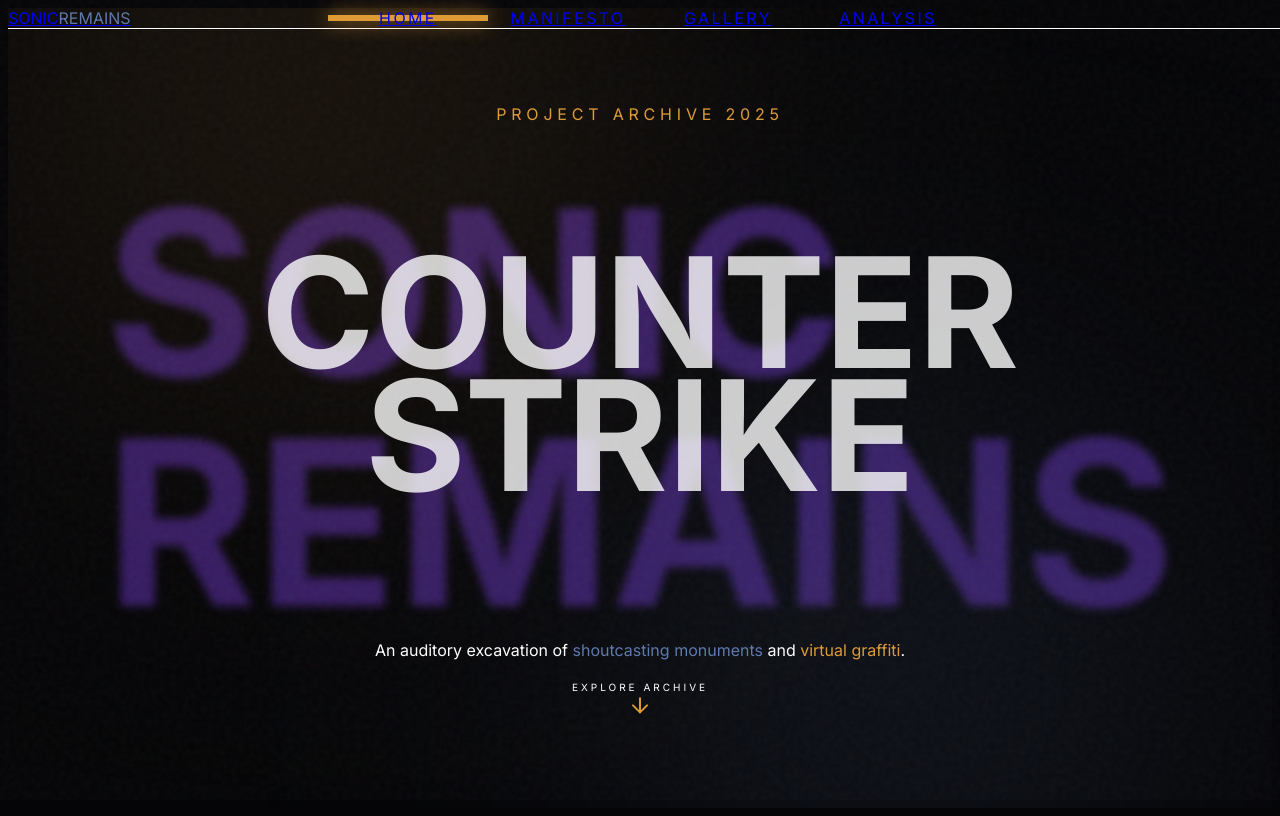
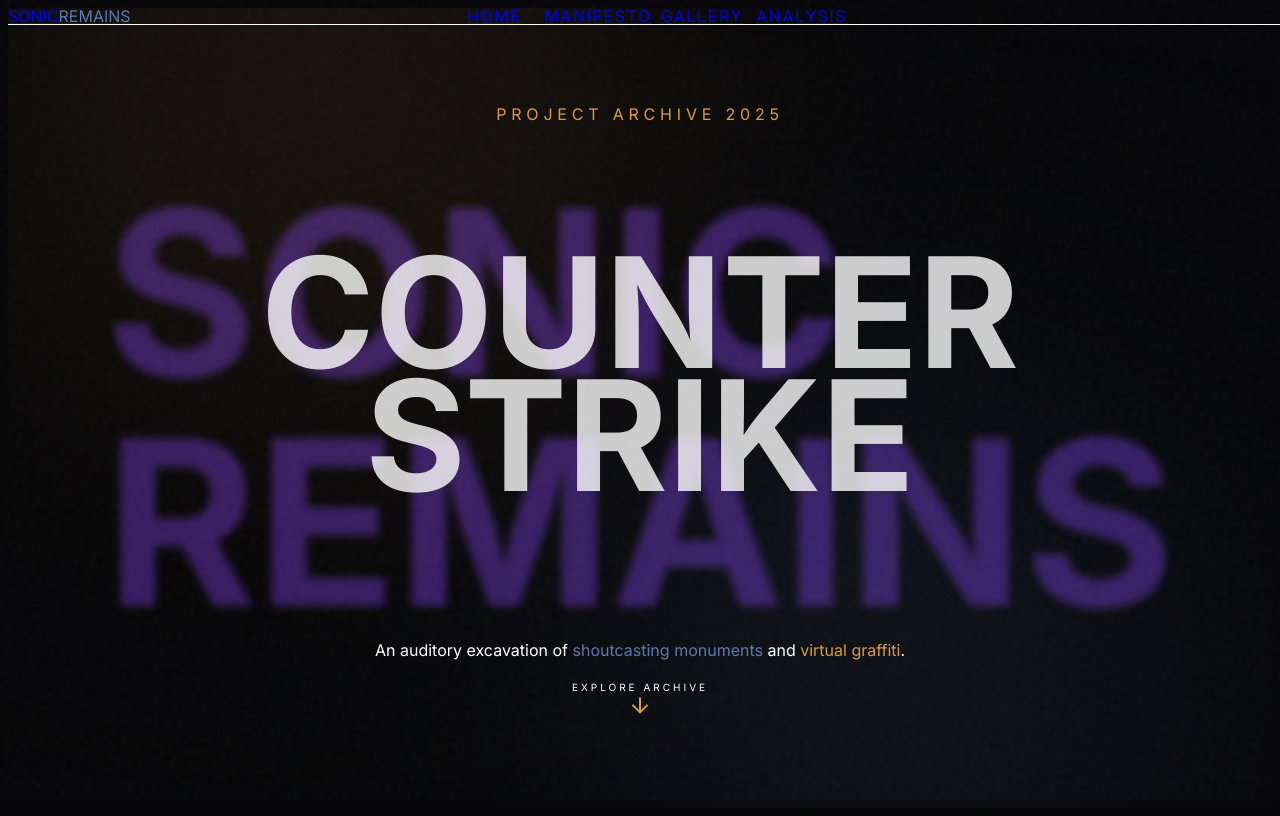
Before and after one commit to Victorxu86/cshighlight, a Next.js app: page / in a window 1280 px wide. Built offline with nearby package versions, Linux system fonts and the light colour scheme.

Commit message:
Navbar V4: Fixed Height (h-36), Centered Distribution, Bold White Text, Bottom Active Line

```diff
--- a/src/components/Navbar.tsx
+++ b/src/components/Navbar.tsx
@@ -31,43 +31,50 @@ export default function Navbar() {
       className={cn(
         "fixed top-0 left-0 right-0 z-50 w-full transition-all duration-500 border-b",
         scrolled
-            ? "bg-[#050507]/95 backdrop-blur-xl h-32 border-white/10"
-            : "bg-transparent h-48 border-white/5"
+            ? "bg-[#050507]/95 backdrop-blur-xl h-28 border-white/10"
+            : "bg-transparent h-36 border-white/5"
       )}
     >
-      <div className="w-full h-full max-w-[1920px] mx-auto px-8 md:px-16 grid grid-cols-12 items-center relative">
+      <div className="w-full h-full max-w-[1800px] mx-auto px-8 md:px-16 flex items-center justify-between relative">
 
-        {/* Left: Brand (Col 1-3) */}
-        <div className="col-span-3 flex items-center">
+        {/* Left: Brand */}
+        <div className="flex-shrink-0">
             <Link href="/" className="flex flex-col leading-none group">
-                <span className="font-display font-black text-4xl tracking-tight uppercase text-white group-hover:text-[#7c3aed] transition-colors duration-300">
+                <span className="font-display font-black text-3xl tracking-tight uppercase text-white group-hover:text-[#7c3aed] transition-colors duration-300">
                   Sonic<span className="text-[#5d79ae] group-hover:text-white transition-colors duration-300">Remains</span>
                 </span>
             </Link>
         </div>
 
-        {/* Center: Navigation (Col 4-9) */}
-        <nav className="col-span-6 h-full flex items-center justify-between px-4">
+        {/* Center: Navigation - Evenly Distributed */}
+        <nav className="absolute left-1/2 transform -translate-x-1/2 h-full flex items-center gap-12 md:gap-24">
           {navItems.map((item) => {
              const isActive = pathname === item.path;
              return (
                <Link
                  key={item.path}
                  href={item.path}
-                 className="relative h-full flex-1 flex items-center justify-center group"
+                 className="relative h-full flex items-center justify-center group min-w-[100px]"
                >
+                 {/* Text Label */}
                  <span className={cn(
-                   "font-display text-lg font-black uppercase tracking-[0.15em] relative z-10 transition-all duration-300 transform group-hover:scale-110 group-hover:text-[#a78bfa]",
-                   isActive ? "text-white" : "text-white" // Always White base
+                   "font-display text-xl font-black uppercase tracking-[0.1em] relative z-10 transition-all duration-300 transform group-hover:scale-105",
+                   isActive ? "text-white" : "text-white/80 group-hover:text-white"
                  )}>
                    {item.name}
                  </span>
 
-                 {/* Active Line Bottom - Aligned to very bottom of navbar */}
+                 {/* Hover Glow - Subtle Purple */}
+                 <div className="absolute inset-0 flex items-center justify-center opacity-0 group-hover:opacity-100 transition-opacity duration-500 pointer-events-none">
+                    <div className="w-12 h-12 bg-[#7c3aed] rounded-full blur-[40px] opacity-40" />
+                 </div>
+
+                 {/* Active Line - Bottom of Header */}
                  {isActive && (
                     <motion.div
                       layoutId="navline-active"
-                      className="absolute bottom-0 left-0 w-full h-[6px] bg-[#de9b35] shadow-[0_0_20px_#de9b35]"
+                      className="absolute bottom-0 left-0 right-0 h-[6px] bg-[#de9b35] shadow-[0_0_20px_#de9b35]"
+                      transition={{ type: "spring", stiffness: 300, damping: 30 }}
                     />
                  )}
                </Link>
@@ -75,8 +82,8 @@ export default function Navbar() {
           })}
         </nav>
 
-        {/* Right: Spacer (Col 10-12) */}
-        <div className="col-span-3" />
+        {/* Right: Spacer to balance layout */}
+        <div className="flex-shrink-0 w-[140px]" />
 
       </div>
     </motion.header>
```
